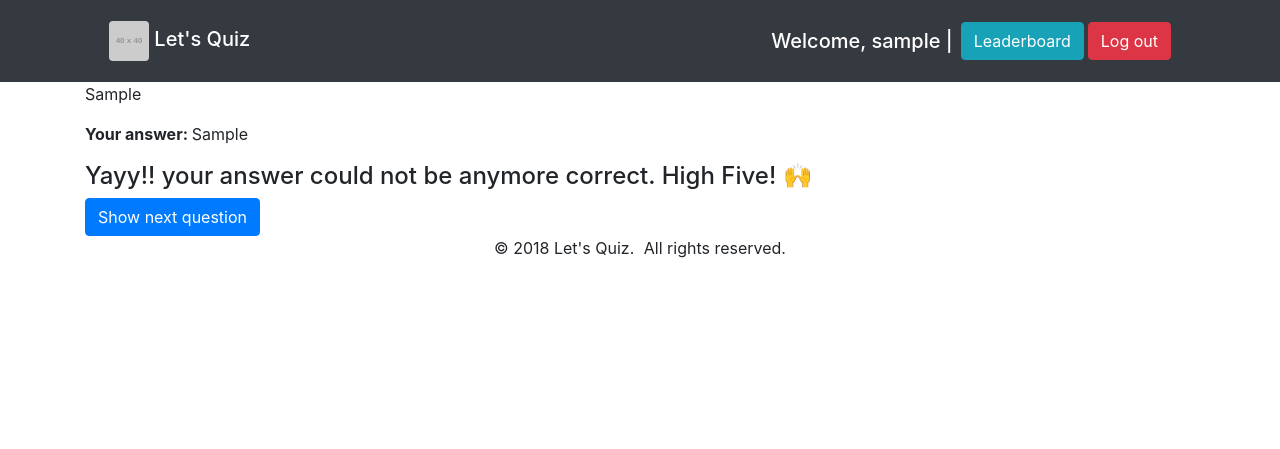
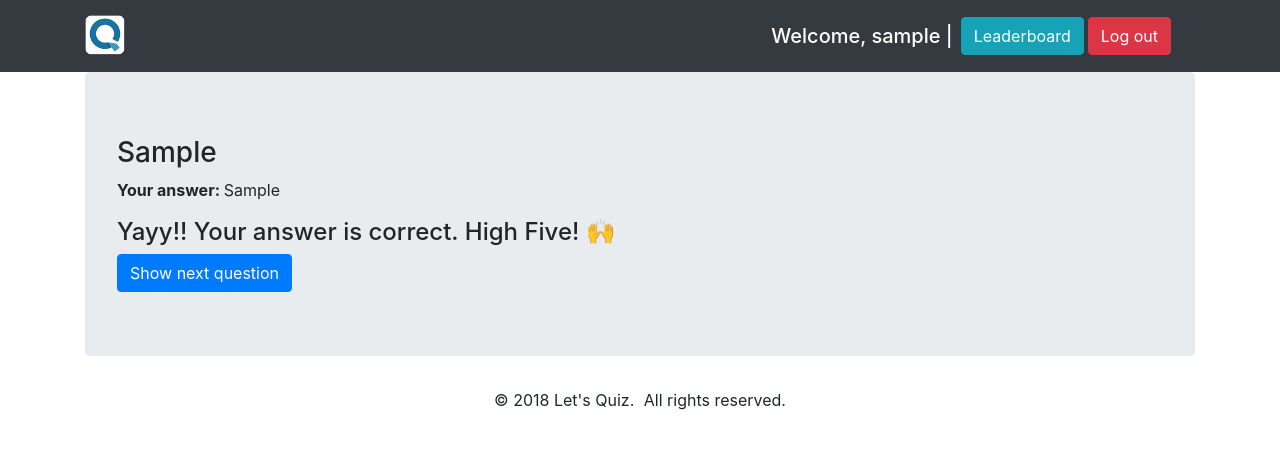
Before and after one commit to akashgiricse/lets-quiz, a Django app: page /submission-result/1/ in a window 1280 px wide. Shown: the top 449 px of the page. Run offline with Django 3.2, Linux system fonts and the light colour scheme; a user stored in the database is signed in; tables that the repository leaves empty hold one stand-in row (values such as "Sample post"); grey boxes labelled with a size stand in for pictures from a placeholder-image service; some libraries are stand-ins or nearby versions.

Commit message:
Add jumbotron

```diff
--- a/lets_quiz/quiz/forms.py
+++ b/lets_quiz/quiz/forms.py
@@ -49,5 +49,5 @@ class UserCreateForm(UserCreationForm):
 
     def __init__(self, *args, **kwargs):
         super().__init__(*args, **kwargs)
-        self.fields["username"].label = "Display name"
+        self.fields["username"].label = "Display username"
         self.fields["email"].label = "Email address"
--- a/lets_quiz/templates/base.html
+++ b/lets_quiz/templates/base.html
@@ -22,9 +22,13 @@
 <body>
     <nav class="navbar navbar-expand-md navbar-dark bg-dark">
         <div class="container">
+            {% if not request.user.is_active %}
             <h1 class="mx-4"><a href="{% url 'quiz:home' %}" class="navbar-brand">
-            <img src="http://placehold.it/40x40" alt="Logo" class="rounded">
+            <img src="{% static "quiz/logo.png" %}" alt="Logo" class="rounded">
             Let's Quiz</a></h1>
+            {% else %}
+            <h1><img src="{% static "quiz/logo.png" %}" alt="Logo" class="rounded"></h1>
+            {% endif %}
             <button type="button" class="navbar-toggler" data-toggle="collapse" data-target="#navbar" aria-controls="navbar" aria-expanded="false" aria-label="Toggle navigation"><span class="navbar-toggler-icon"></span></button>
             <div class="collapse navbar-collapse justify-content-end " id="navbar">
                 {% if not request.user.is_active %}
--- a/lets_quiz/templates/quiz/login.html
+++ b/lets_quiz/templates/quiz/login.html
@@ -1,5 +1,4 @@
-<!DOCTYPE html>
-{% extends "base.html" %}
+{% extends 'base.html' %}
 {% load bootstrap4 %}
 
   {% block content %}
--- a/lets_quiz/templates/quiz/registration.html
+++ b/lets_quiz/templates/quiz/registration.html
@@ -1,5 +1,4 @@
-<!DOCTYPE html>
-{% extends "base.html" %}
+{% extends 'base.html' %}
 {% load bootstrap4 %}
 	{% block content %}
     <div class="container">
--- a/lets_quiz/templates/quiz/submission_result.html
+++ b/lets_quiz/templates/quiz/submission_result.html
@@ -2,9 +2,10 @@
 {% block title %} Let's Quiz | Submission Result {% endblock title %}
 {% block content %}
 <div class="container">
-<p>
-    {{ attempted_question.question.html|safe }}
-</p>
+	<div class="jumbotron">
+
+	   	<h3>{{ attempted_question.question.html|safe }}</h3>
+
 
 		<p>
 		    <strong>Your answer: </strong>
@@ -12,12 +13,13 @@
 		</p>
 
 		{% if attempted_question.selected_choice.is_correct %}
-<h4>Yayy!! your answer could not be anymore correct. High Five! 🙌</h4>
+		<h4>Yayy!! Your answer is correct. High Five! 🙌</h4>
 		{% else %}
 		<h4 class="text-danger">Your answer is incorrect 😟</h4>
 		{% endif %}
 
 		<a class="btn btn-primary" href="{% url 'quiz:play' %}">Show next question</a>
 	</div>
+</div>
 
 {% endblock content %}
```
Also changed, not shown: lets_quiz/templates/quiz/play.html (+8 -5 lines). Lines whose indentation alone changed are shown as unchanged.
